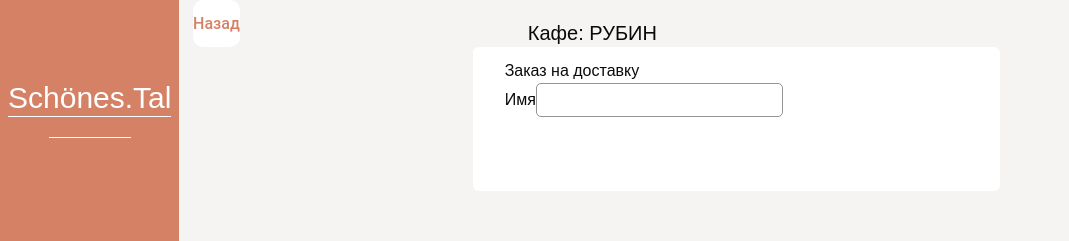
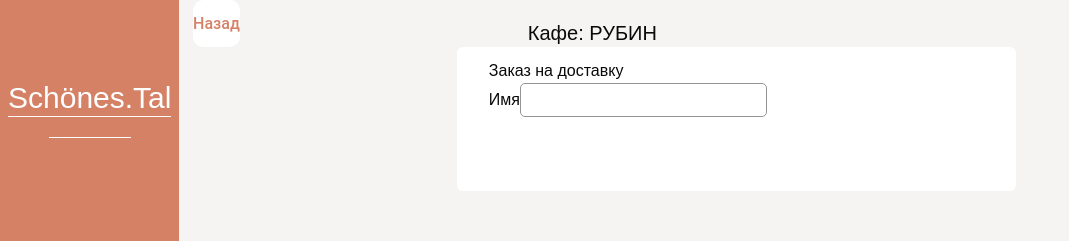
Before and after one commit to Defolt163/shontal, a Next.js app: page /1/1/createOrder in a window 1280 px wide. Shown: the top 241 px of the page, without its empty margins (0-1069 px from the left). Built offline with nearby package versions, Linux system fonts and the light colour scheme.

Commit message:
global.css .order-input mr fix

```diff
--- a/app/globals.css
+++ b/app/globals.css
@@ -131,4 +131,5 @@ body {
   border-radius: 5px;
   background: rgb(255, 255, 255);
   padding: 4px 19px;
+  margin-right: 19px;
 }
```
